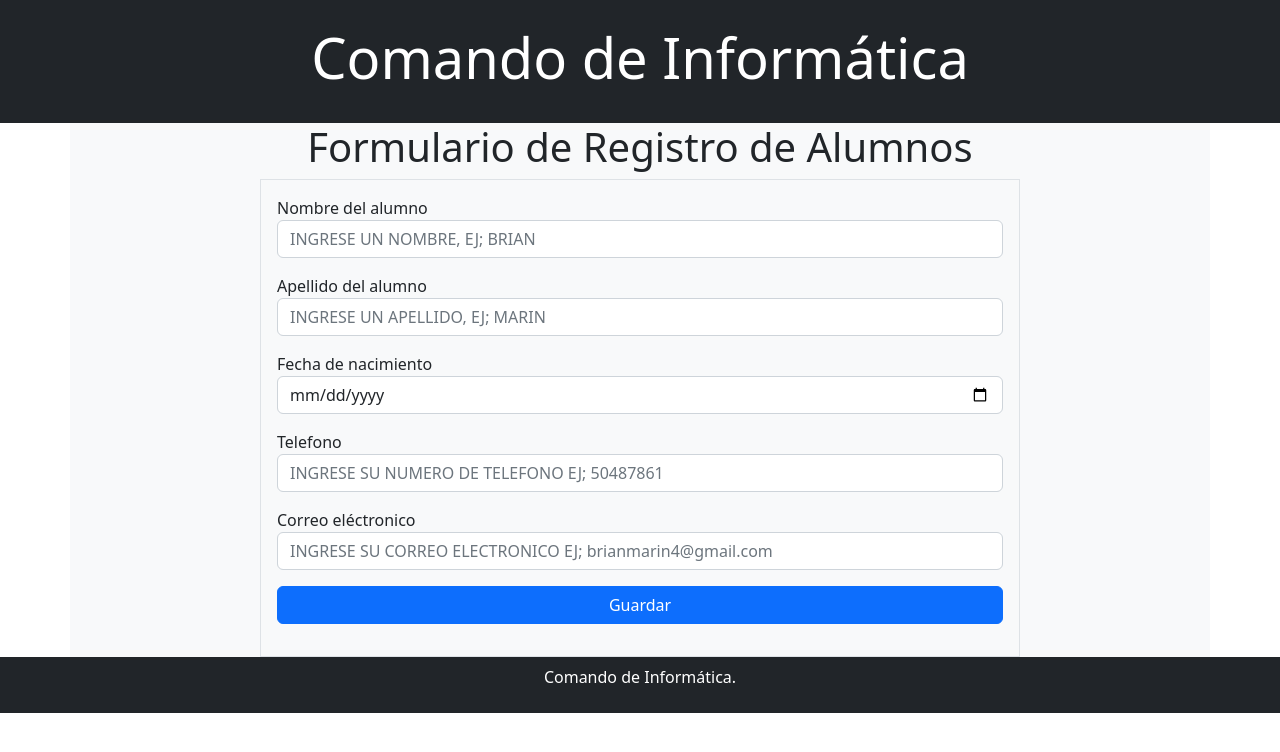
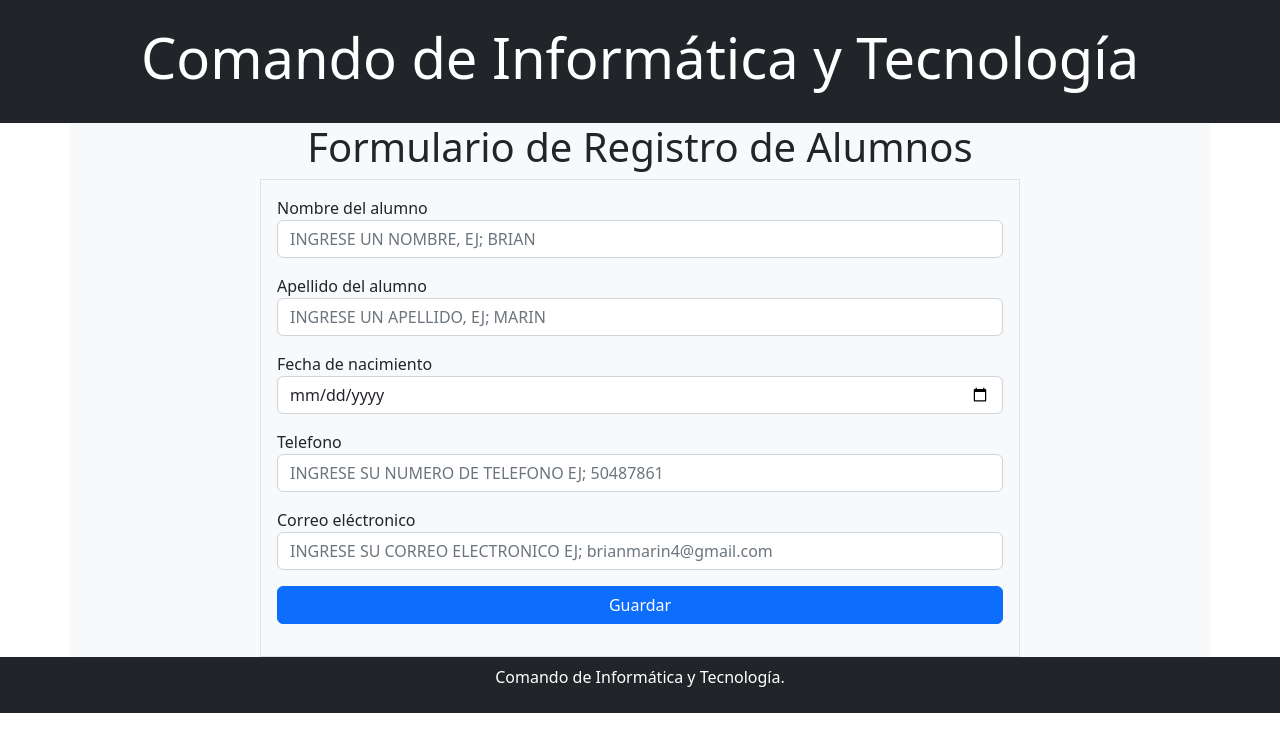
Before and after one commit to marino5710/practica7, a PHP site: page / in a window 1280 px wide. Shown: the top 752 px of the page. Run offline with PHP 8.4, Linux system fonts and the light colour scheme.

```diff
--- a/vistas/productos/index.php
+++ b/vistas/productos/index.php
@@ -9,7 +9,7 @@
 </head>
 <body>
     <header class="bg-dark text-white text-center p-4">
-    <h1 class="display-4">Comando de Informática</h1>
+    <h1 class="display-4">Comando de Informática y Tecnología</h1>
   </header>
     <div class="container bg-light">
         <h1 class="text-center">Formulario de Registro de Alumnos</h1>
@@ -54,7 +54,7 @@
         </div>
     </div>
     <footer class="bg-dark text-white text-center p-2">
-    <p> Comando de Informática.</p>
+    <p> Comando de Informática y Tecnología.</p>
   </footer>
 </body>
 </html>
```
